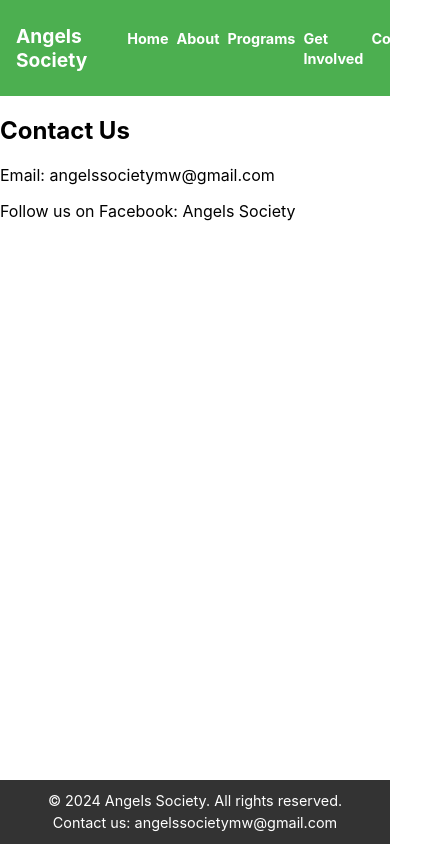
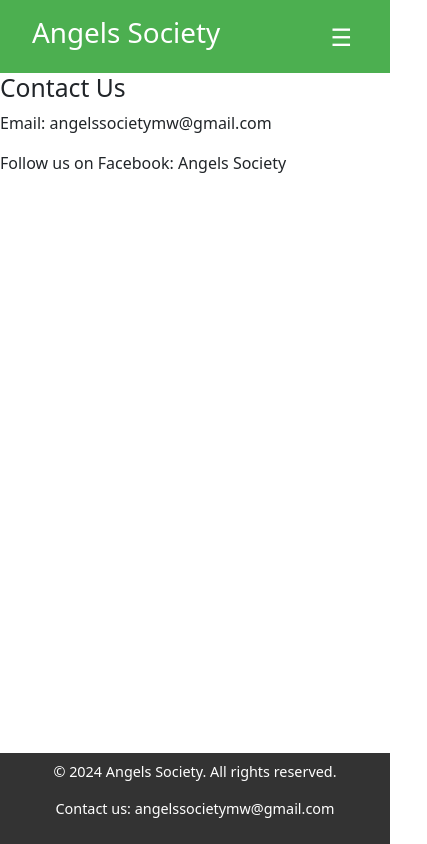
Before and after one commit to MarcuzAC/angels-society, a React (Create React App) app: page /contact in a window 390 px wide. Shown: the whole page, 427 px wide, since content can reach past the window. Built offline with nearby package versions, Linux system fonts and the light colour scheme.

Commit message:
Mobile Styling

```diff
--- a/package.json
+++ b/package.json
@@ -3,9 +3,11 @@
   "version": "0.1.0",
   "private": true,
   "dependencies": {
+    "@popperjs/core": "^2.11.8",
     "@testing-library/jest-dom": "^5.17.0",
     "@testing-library/react": "^13.4.0",
     "@testing-library/user-event": "^13.5.0",
+    "bootstrap": "^5.3.3",
     "react": "^18.3.1",
     "react-dom": "^18.3.1",
     "react-router-dom": "^6.28.0",
--- a/src/App.js
+++ b/src/App.js
@@ -7,6 +7,8 @@ import About from "./components/About";
 import Programs from "./components/Programs";
 import GetInvolved from "./components/GetInvolved";
 import Contact from "./components/Contact";
+import 'bootstrap/dist/css/bootstrap.min.css';
+
 
 const App = () => {
   const appStyle = {
--- a/src/components/Footer.jsx
+++ b/src/components/Footer.jsx
@@ -5,19 +5,20 @@ const Footer = () => {
     textAlign: "center",
     backgroundColor: "#333",
     color: "white",
-    padding: "0.5rem", // Reduced padding to make the footer smaller
-    fontSize: "0.9rem", // Reduced font size for a compact footer
-    marginTop: "2rem",
+    padding: "0.5rem",
+    fontSize: "0.9rem",
   };
 
-  const paragraphStyle = {
-    margin: "0.3rem 0", // Reduced margin between paragraphs
+  const smallFooterStyle = {
+    ...footerStyle,
+    fontSize: "0.8rem",
+    padding: "0.3rem",
   };
 
   return (
     <footer style={footerStyle}>
-      <p style={paragraphStyle}>© 2024 Angels Society. All rights reserved.</p>
-      <p style={paragraphStyle}>Contact us: angelssocietymw@gmail.com</p>
+      <p>© 2024 Angels Society. All rights reserved.</p>
+      <p>Contact us: angelssocietymw@gmail.com</p>
     </footer>
   );
 };
--- a/src/components/Navbar.jsx
+++ b/src/components/Navbar.jsx
@@ -1,20 +1,22 @@
-import React from "react";
+import React, { useState } from "react";
 import { Link } from "react-router-dom";
 
 const Navbar = () => {
+  const [menuOpen, setMenuOpen] = useState(false);
+
   const navbarStyle = {
     display: "flex",
     justifyContent: "space-between",
     alignItems: "center",
     backgroundColor: "#4caf50",
-    padding: "0.5rem 1rem", // Reduced padding
+    padding: "1rem 2rem",
     color: "white",
   };
 
   const navLinksStyle = {
     listStyle: "none",
     display: "flex",
-    gap: "0.5rem", // Reduced gap
+    gap: "1rem",
     margin: 0,
   };
 
@@ -22,23 +24,75 @@ const Navbar = () => {
     textDecoration: "none",
     color: "white",
     fontWeight: "bold",
-    fontSize: "0.9rem", // Reduced font size
   };
 
-  const logoStyle = {
-    fontSize: "1.2rem", // Reduced font size
+  const dropdownStyle = {
+    display: menuOpen ? "block" : "none",
+    position: "absolute",
+    top: "60px",
+    right: "10px",
+    backgroundColor: "#4caf50",
+    boxShadow: "0px 4px 6px rgba(0, 0, 0, 0.1)",
+    borderRadius: "5px",
+    zIndex: 1000,
+  };
+
+  const dropdownLinkStyle = {
+    display: "block",
+    textDecoration: "none",
+    color: "white",
+    padding: "0.5rem 1rem",
     fontWeight: "bold",
+    borderBottom: "1px solid rgba(255, 255, 255, 0.2)",
+  };
+
+  const toggleButtonStyle = {
+    background: "none",
+    border: "none",
+    color: "white",
+    fontSize: "1.5rem",
+    cursor: "pointer",
   };
 
   return (
     <nav style={navbarStyle}>
-      <h1 style={logoStyle}>Angels Society</h1>
-      <ul style={navLinksStyle}>
-        <li><Link to="/" style={linkStyle}>Home</Link></li>
-        <li><Link to="/about" style={linkStyle}>About</Link></li>
-        <li><Link to="/programs" style={linkStyle}>Programs</Link></li>
-        <li><Link to="/get-involved" style={linkStyle}>Get Involved</Link></li>
-        <li><Link to="/contact" style={linkStyle}>Contact</Link></li>
+      <h1>Angels Society</h1>
+      {/* Toggle Button for Small Screens */}
+      <button
+        style={toggleButtonStyle}
+        onClick={() => setMenuOpen(!menuOpen)}
+        aria-label="Toggle menu"
+      >
+        ☰
+      </button>
+
+      {/* Dropdown Menu */}
+      <ul style={dropdownStyle}>
+        <li>
+          <Link to="/" style={dropdownLinkStyle} onClick={() => setMenuOpen(false)}>
+            Home
+          </Link>
+        </li>
+        <li>
+          <Link to="/about" style={dropdownLinkStyle} onClick={() => setMenuOpen(false)}>
+            About
+          </Link>
+        </li>
+        <li>
+          <Link to="/programs" style={dropdownLinkStyle} onClick={() => setMenuOpen(false)}>
+            Programs
+          </Link>
+        </li>
+        <li>
+          <Link to="/get-involved" style={dropdownLinkStyle} onClick={() => setMenuOpen(false)}>
+            Get Involved
+          </Link>
+        </li>
+        <li>
+          <Link to="/contact" style={dropdownLinkStyle} onClick={() => setMenuOpen(false)}>
+            Contact
+          </Link>
+        </li>
       </ul>
     </nav>
   );
```
Also changed, not shown: 1 other file (tests, documents, lock files or other folders).
